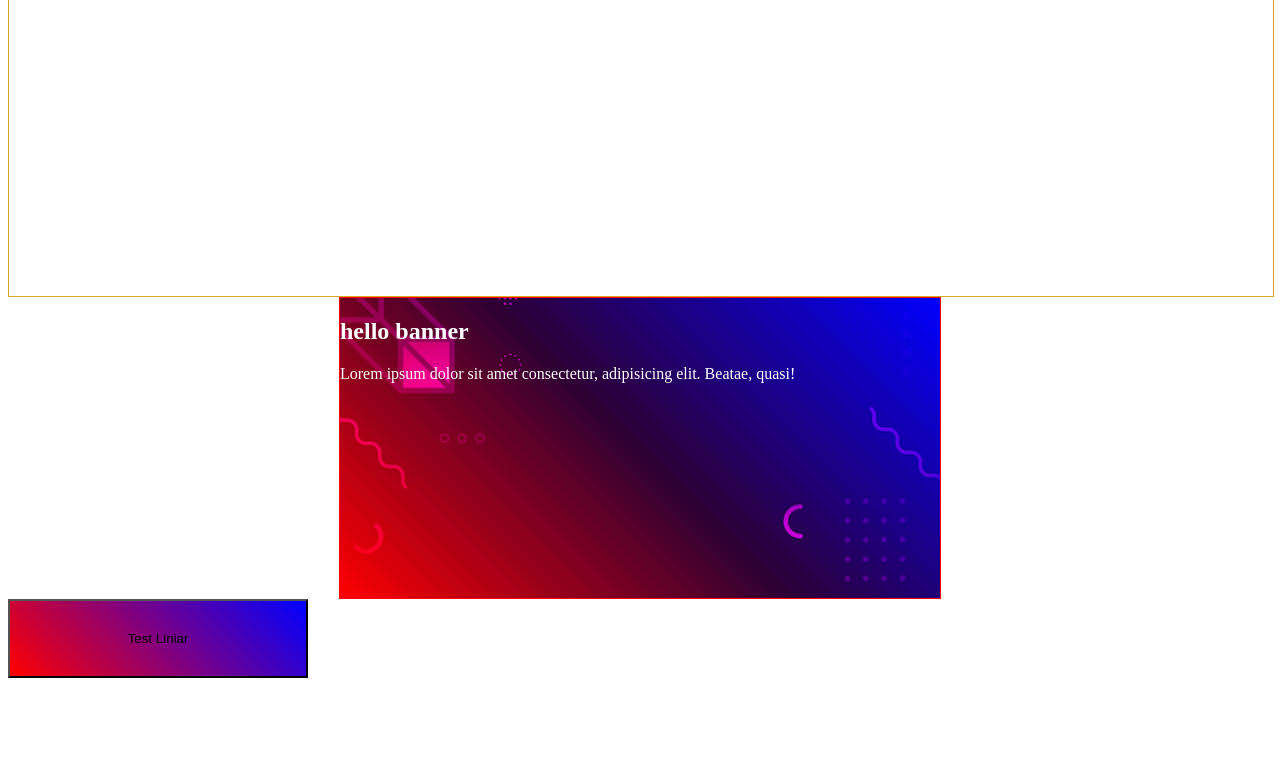
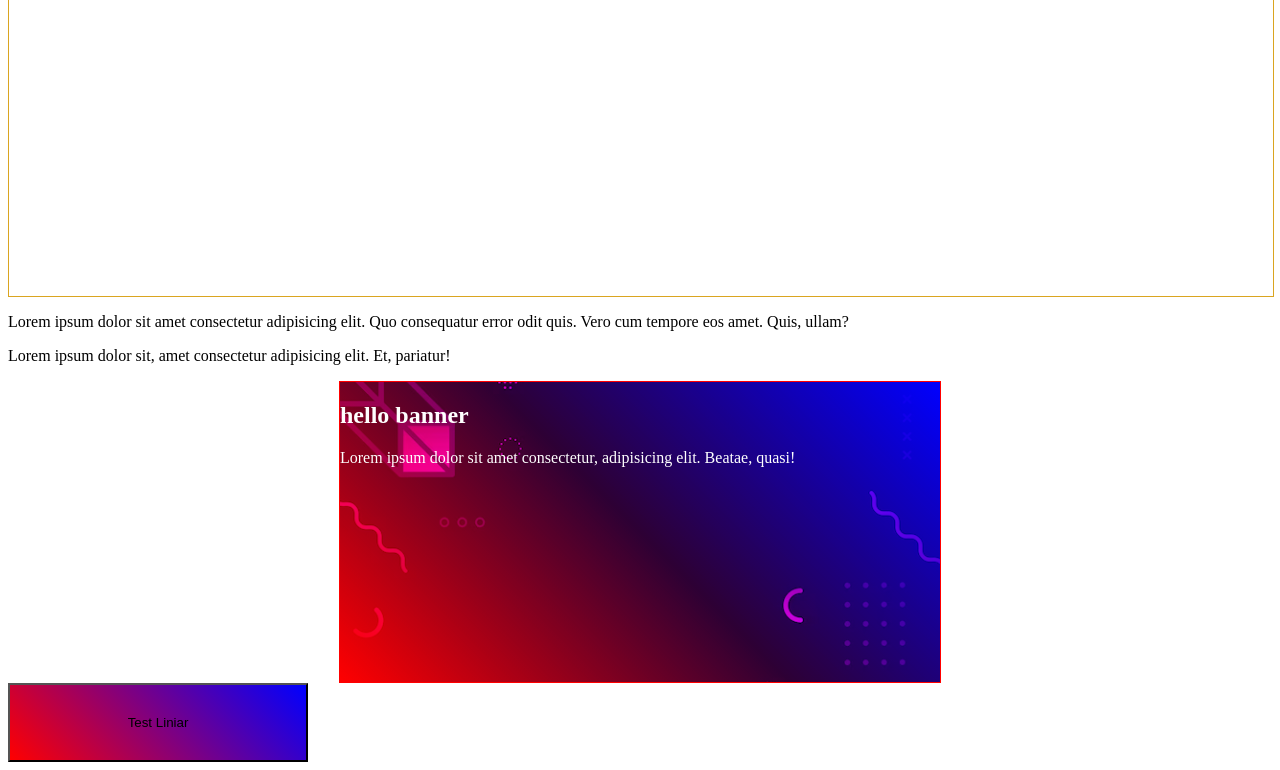
Before and after one commit to Riyad-04/Frontend-Simple-Project, a plain HTML site: page index.html in a window 1280 px wide. Shown: the part 1866-2636 px from the top of the page. Before the commit the page ends 2552 px from the top, so only its background shows below. Drawn offline with Linux system fonts and the light colour scheme; files whose address does not match are found by name.

Commit message:
first commit

```diff
--- a/index.html
+++ b/index.html
@@ -74,7 +74,11 @@
       </div>
 
     </div>
+    <p>Lorem ipsum dolor sit amet consectetur adipisicing elit. Quo consequatur error odit quis. Vero cum tempore eos amet. Quis, ullam?</p>
 
+    <p>Lorem ipsum dolor sit, amet consectetur adipisicing elit. Et, pariatur!
+
+    </p>
 
 
 
```
